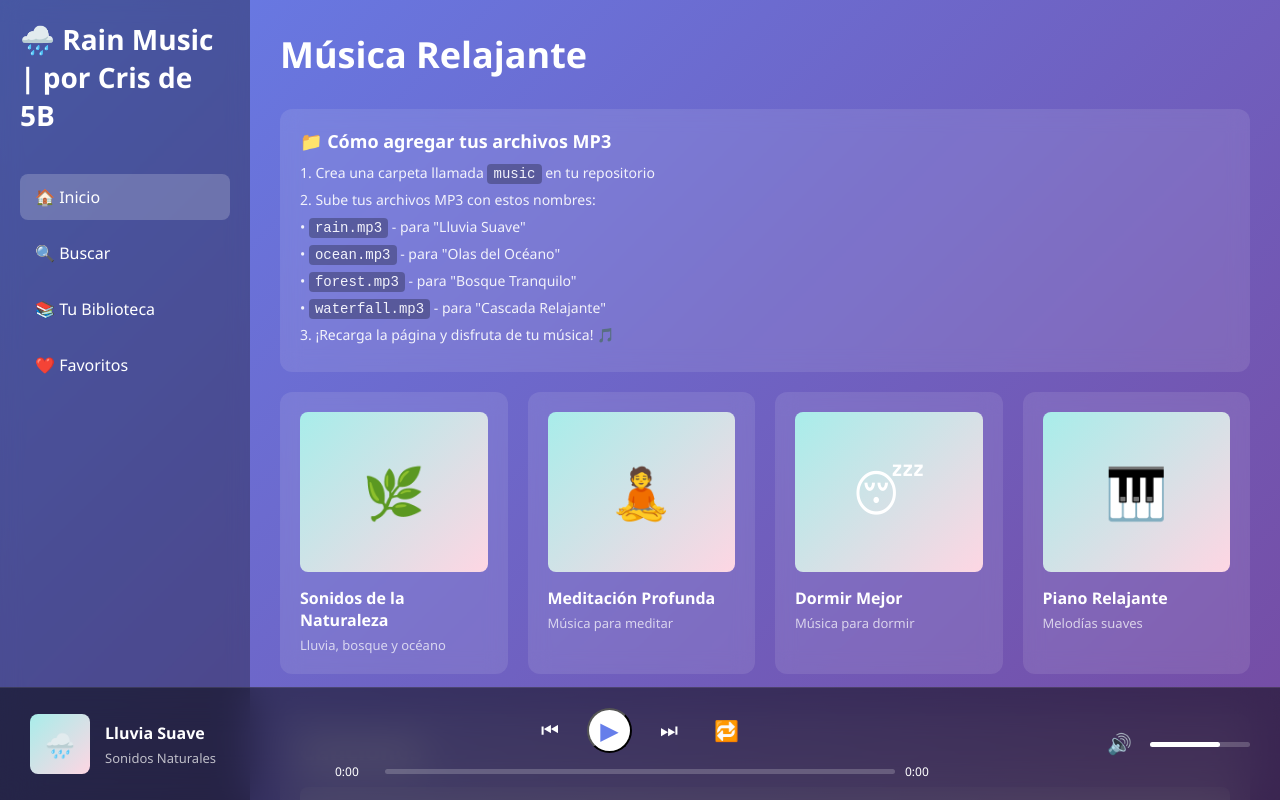
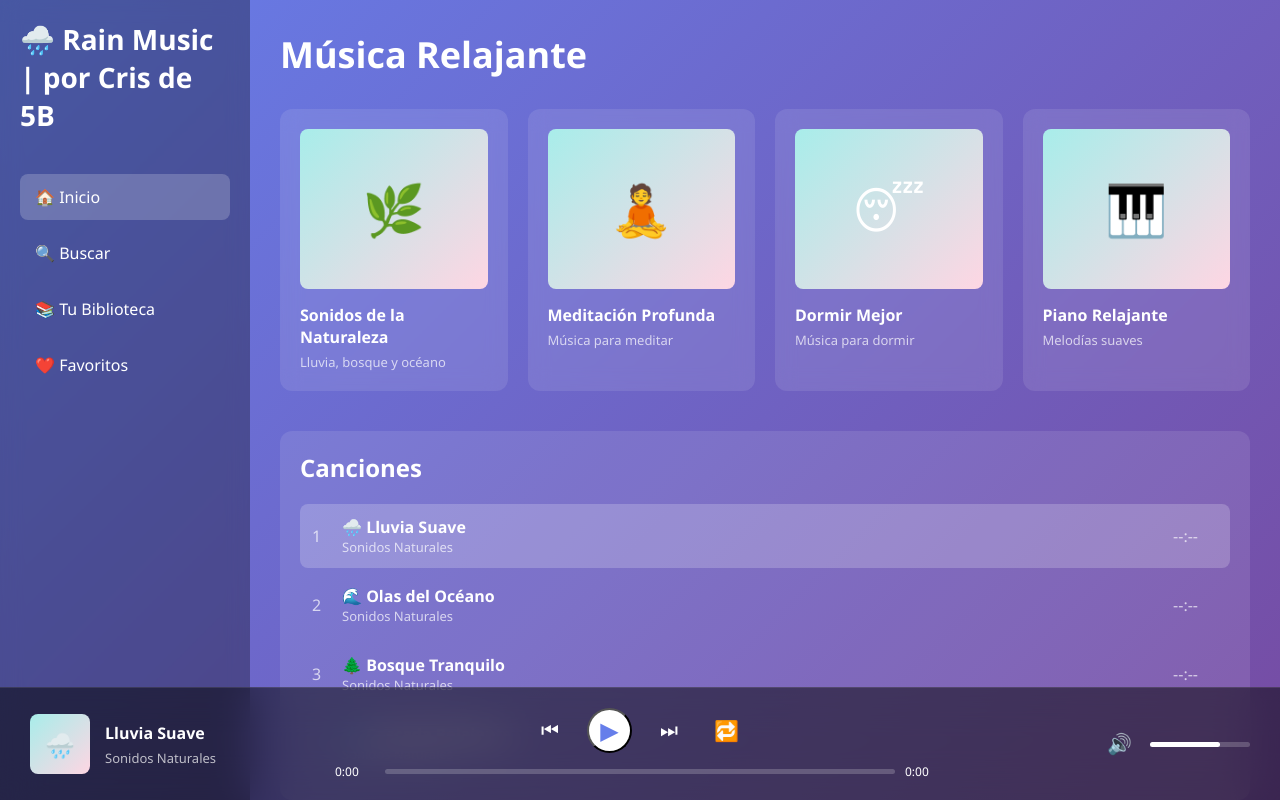
Before and after one commit to ivanbelmont/ivanbelmont.github.io, a plain HTML site: page index.html in a window 1280 px wide. Drawn offline with Linux system fonts and the light colour scheme.

Commit message:
Quitamos indicaciones

```diff
--- a/index.html
+++ b/index.html
@@ -346,17 +346,6 @@
         <div class="main-content">
             <h1>Música Relajante</h1>
 
-            <div class="instructions">
-                <h3>📁 Cómo agregar tus archivos MP3</h3>
-                <p>1. Crea una carpeta llamada <code>music</code> en tu repositorio</p>
-                <p>2. Sube tus archivos MP3 con estos nombres:</p>
-                <p>   • <code>rain.mp3</code> - para "Lluvia Suave"</p>
-                <p>   • <code>ocean.mp3</code> - para "Olas del Océano"</p>
-                <p>   • <code>forest.mp3</code> - para "Bosque Tranquilo"</p>
-                <p>   • <code>waterfall.mp3</code> - para "Cascada Relajante"</p>
-                <p>3. ¡Recarga la página y disfruta de tu música! 🎵</p>
-            </div>
-
             <div class="playlists">
                 <div class="playlist-card" onclick="loadPlaylist('nature')">
                     <div class="playlist-cover">🌿</div>
```
